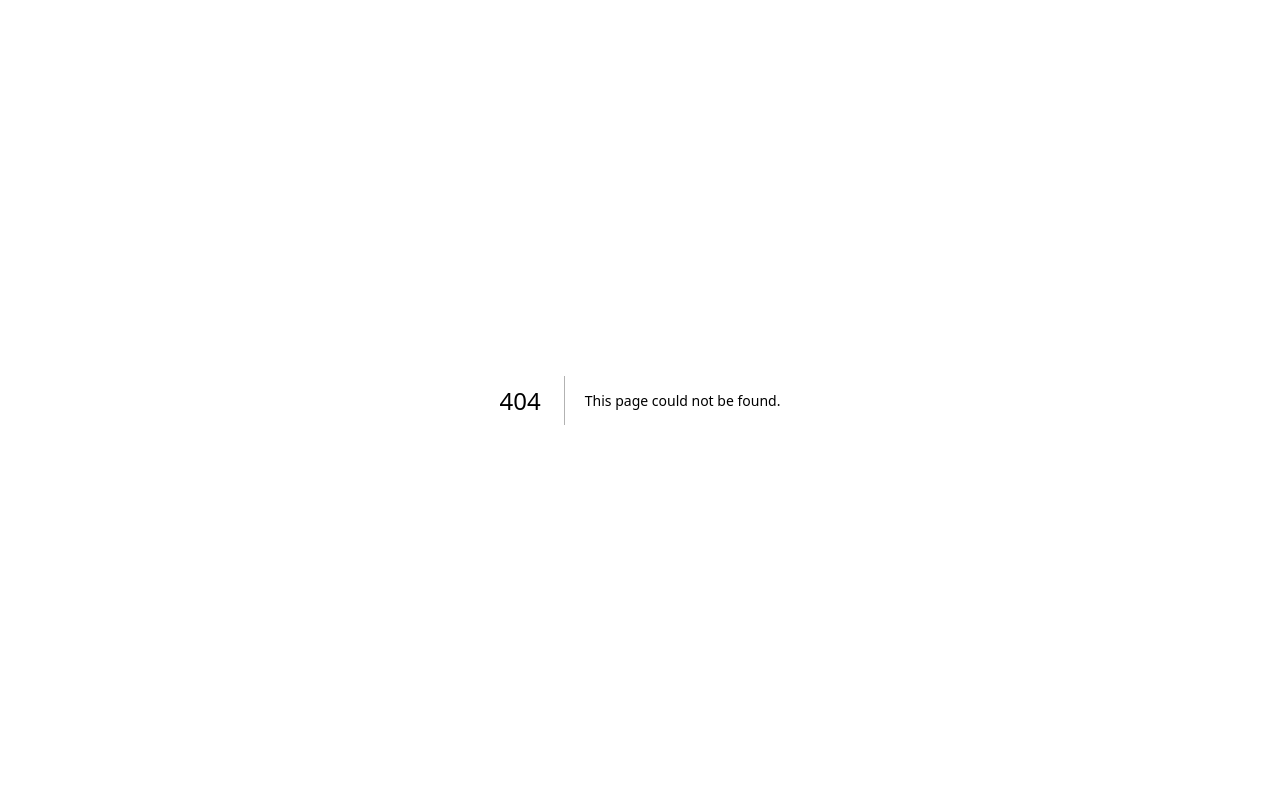
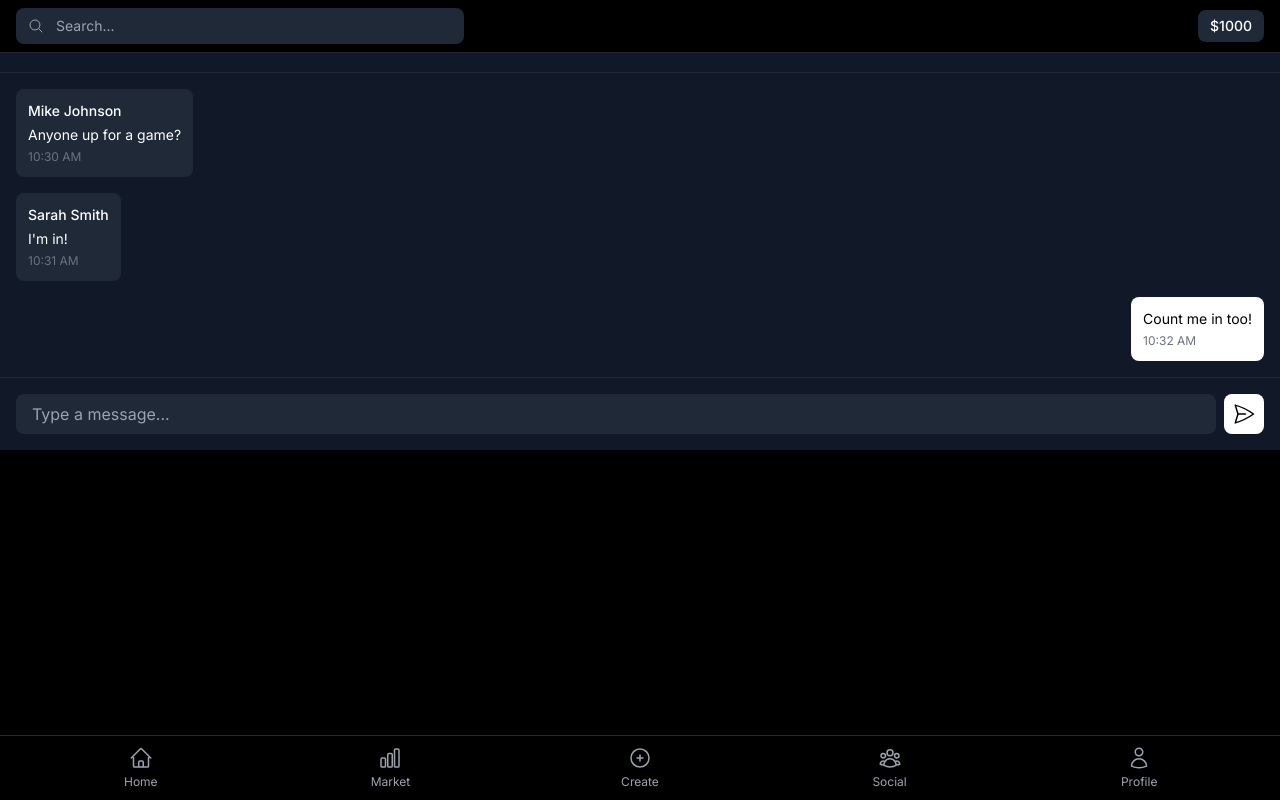
Before and after one commit to byselonia/Props, a Next.js app: page /social/1/1 in a window 1280 px wide. Before the commit this address had no page. Built offline with nearby package versions, Linux system fonts and the light colour scheme.

Commit message:
Add individual chat pages for friends and groups

```diff
--- /dev/null
+++ b/src/app/(authenticated)/social/[type]/[id]/page.tsx
@@ -0,0 +1,131 @@
+'use client';
+
+import { useState, useEffect } from 'react';
+import { useRouter } from 'next/navigation';
+import { ArrowLeftIcon, PaperAirplaneIcon } from '@heroicons/react/24/outline';
+
+type Message = {
+  id: number;
+  sender: string;
+  content: string;
+  timestamp: string;
+  isOwn: boolean;
+};
+
+type ChatProps = {
+  params: {
+    type: 'friend' | 'group';
+    id: string;
+  };
+};
+
+export default function ChatPage({ params }: ChatProps) {
+  const router = useRouter();
+  const [message, setMessage] = useState('');
+  const [messages, setMessages] = useState<Message[]>([]);
+  const [chatInfo, setChatInfo] = useState<{ name: string; members?: number } | null>(null);
+
+  // Mock data - in a real app, this would come from an API
+  useEffect(() => {
+    if (params.type === 'friend') {
+      setChatInfo({ name: 'Mike Johnson' }); // This would be fetched based on ID
+      setMessages([
+        { id: 1, sender: 'Mike Johnson', content: 'Hey, how are you?', timestamp: '10:30 AM', isOwn: false },
+        { id: 2, sender: 'You', content: 'I\'m good, thanks! How about you?', timestamp: '10:31 AM', isOwn: true },
+        { id: 3, sender: 'Mike Johnson', content: 'Doing great! Want to join our game tonight?', timestamp: '10:32 AM', isOwn: false },
+      ]);
+    } else {
+      setChatInfo({ name: 'Gaming Squad', members: 5 }); // This would be fetched based on ID
+      setMessages([
+        { id: 1, sender: 'Mike Johnson', content: 'Anyone up for a game?', timestamp: '10:30 AM', isOwn: false },
+        { id: 2, sender: 'Sarah Smith', content: 'I\'m in!', timestamp: '10:31 AM', isOwn: false },
+        { id: 3, sender: 'You', content: 'Count me in too!', timestamp: '10:32 AM', isOwn: true },
+      ]);
+    }
+  }, [params.type, params.id]);
+
+  const handleSendMessage = () => {
+    if (message.trim()) {
+      const newMessage: Message = {
+        id: messages.length + 1,
+        sender: 'You',
+        content: message,
+        timestamp: new Date().toLocaleTimeString([], { hour: '2-digit', minute: '2-digit' }),
+        isOwn: true,
+      };
+      setMessages([...messages, newMessage]);
+      setMessage('');
+    }
+  };
+
+  const handleKeyPress = (e: React.KeyboardEvent) => {
+    if (e.key === 'Enter' && !e.shiftKey) {
+      e.preventDefault();
+      handleSendMessage();
+    }
+  };
+
+  return (
+    <div className="flex flex-col h-full bg-gray-900 text-white">
+      {/* Header */}
+      <div className="p-4 border-b border-gray-800 flex items-center gap-4">
+        <button
+          onClick={() => router.back()}
+          className="p-2 hover:bg-gray-800 rounded-lg"
+        >
+          <ArrowLeftIcon className="w-6 h-6" />
+        </button>
+        <div>
+          <h1 className="text-xl font-semibold">{chatInfo?.name}</h1>
+          {params.type === 'group' && (
+            <p className="text-sm text-gray-400">{chatInfo?.members} members</p>
+          )}
+        </div>
+      </div>
+
+      {/* Messages */}
+      <div className="flex-1 overflow-y-auto p-4 space-y-4">
+        {messages.map((msg) => (
+          <div
+            key={msg.id}
+            className={`flex ${msg.isOwn ? 'justify-end' : 'justify-start'}`}
+          >
+            <div
+              className={`max-w-[70%] rounded-lg p-3 ${
+                msg.isOwn
+                  ? 'bg-white text-black'
+                  : 'bg-gray-800 text-white'
+              }`}
+            >
+              {!msg.isOwn && (
+                <div className="text-sm font-medium mb-1">{msg.sender}</div>
+              )}
+              <div className="text-sm">{msg.content}</div>
+              <div className="text-xs text-gray-500 mt-1">{msg.timestamp}</div>
+            </div>
+          </div>
+        ))}
+      </div>
+
+      {/* Message Input */}
+      <div className="p-4 border-t border-gray-800">
+        <div className="flex gap-2">
+          <input
+            type="text"
+            value={message}
+            onChange={(e) => setMessage(e.target.value)}
+            onKeyPress={handleKeyPress}
+            placeholder="Type a message..."
+            className="flex-1 bg-gray-800 text-white rounded-lg px-4 py-2 focus:outline-none focus:ring-2 focus:ring-white"
+          />
+          <button
+            onClick={handleSendMessage}
+            className="bg-white text-black p-2 rounded-lg hover:bg-gray-200"
+          >
+            <PaperAirplaneIcon className="w-6 h-6" />
+          </button>
+        </div>
+      </div>
+    </div>
+  );
+}
```
